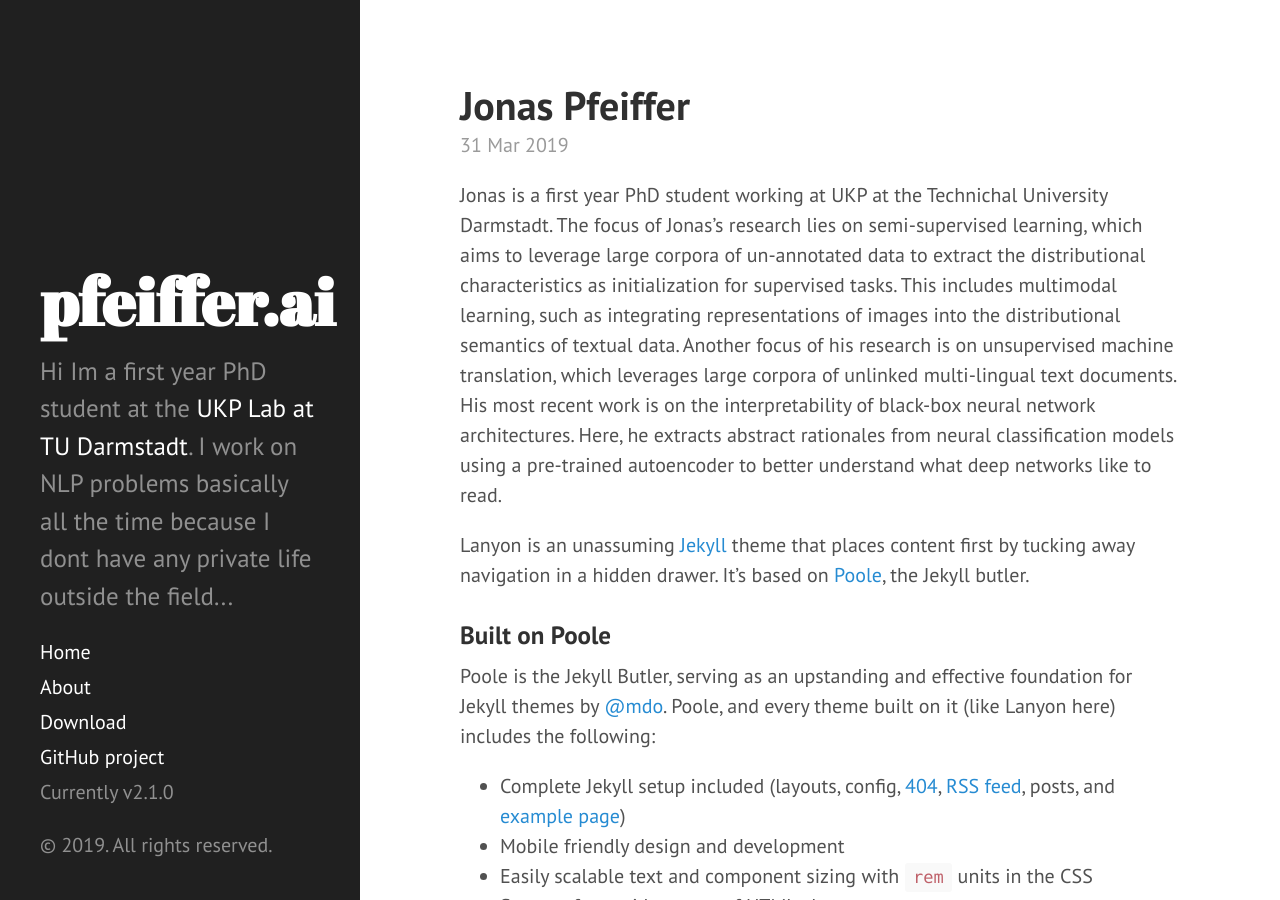
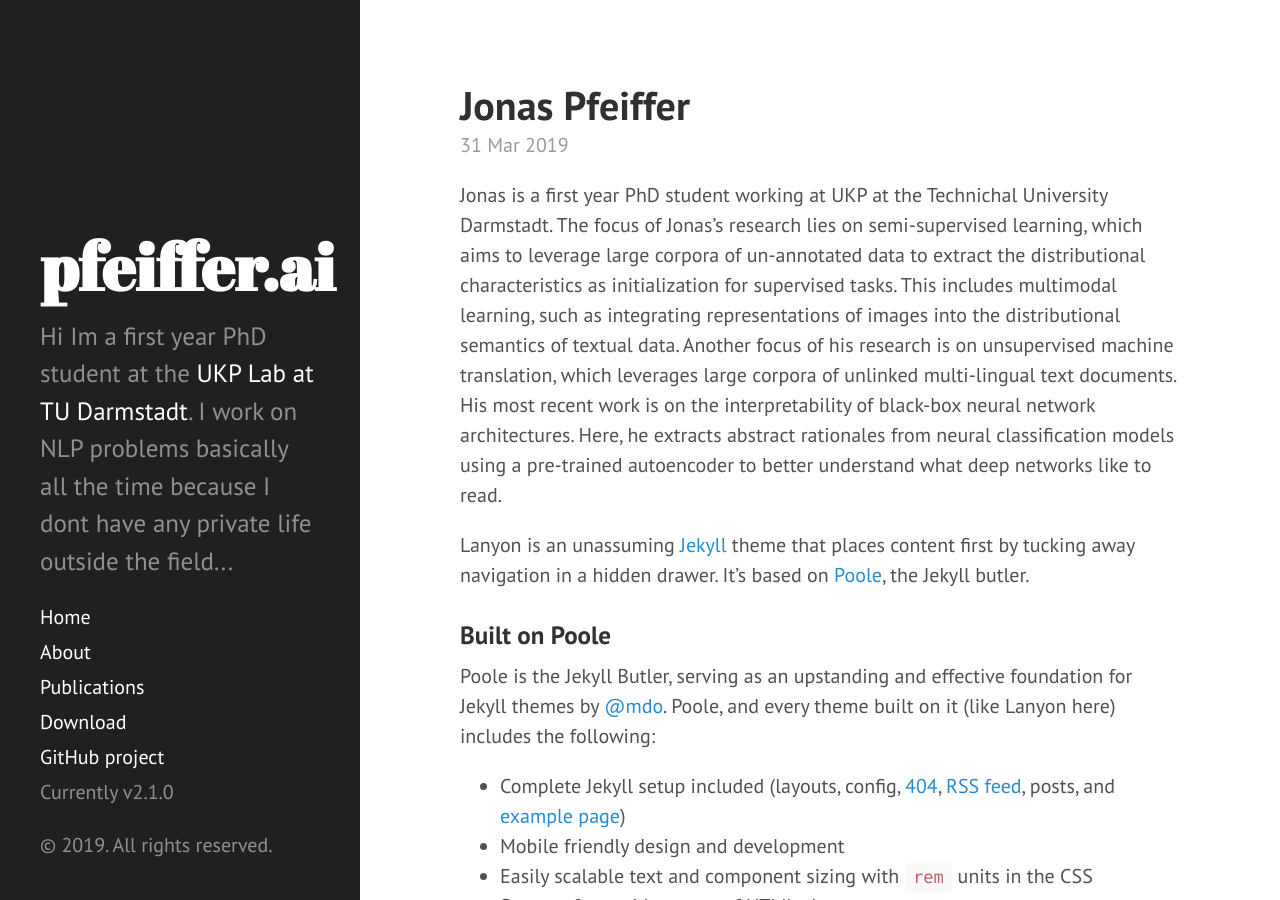
Before and after one commit to JoPfeiff/JoPfeiff_github_io, a Jekyll site: the page built from index.html, in a window 1280 px wide and 900 px high. Built offline with Jekyll 4.4.1, drawn with Linux system fonts in a browser that asks for light colours; Markdown is read by kramdown in place of the engine named in the settings; the list of posts is cut into pages by our own code.

Commit message:
Initial commit

```diff
--- a/_includes/sidebar.html
+++ b/_includes/sidebar.html
@@ -26,6 +26,8 @@
         {% endif %}
       {% endfor %}
 
+    <a class="sidebar-nav-item{% if publication.url == site.baseurl %} active{% endif %}" href="{{ site.baseurl }}">Publications</a>
+
       {% assign publications_list = site.publications %}
       {% for node in publications_list %}
         {% if node.title != null %}
```
